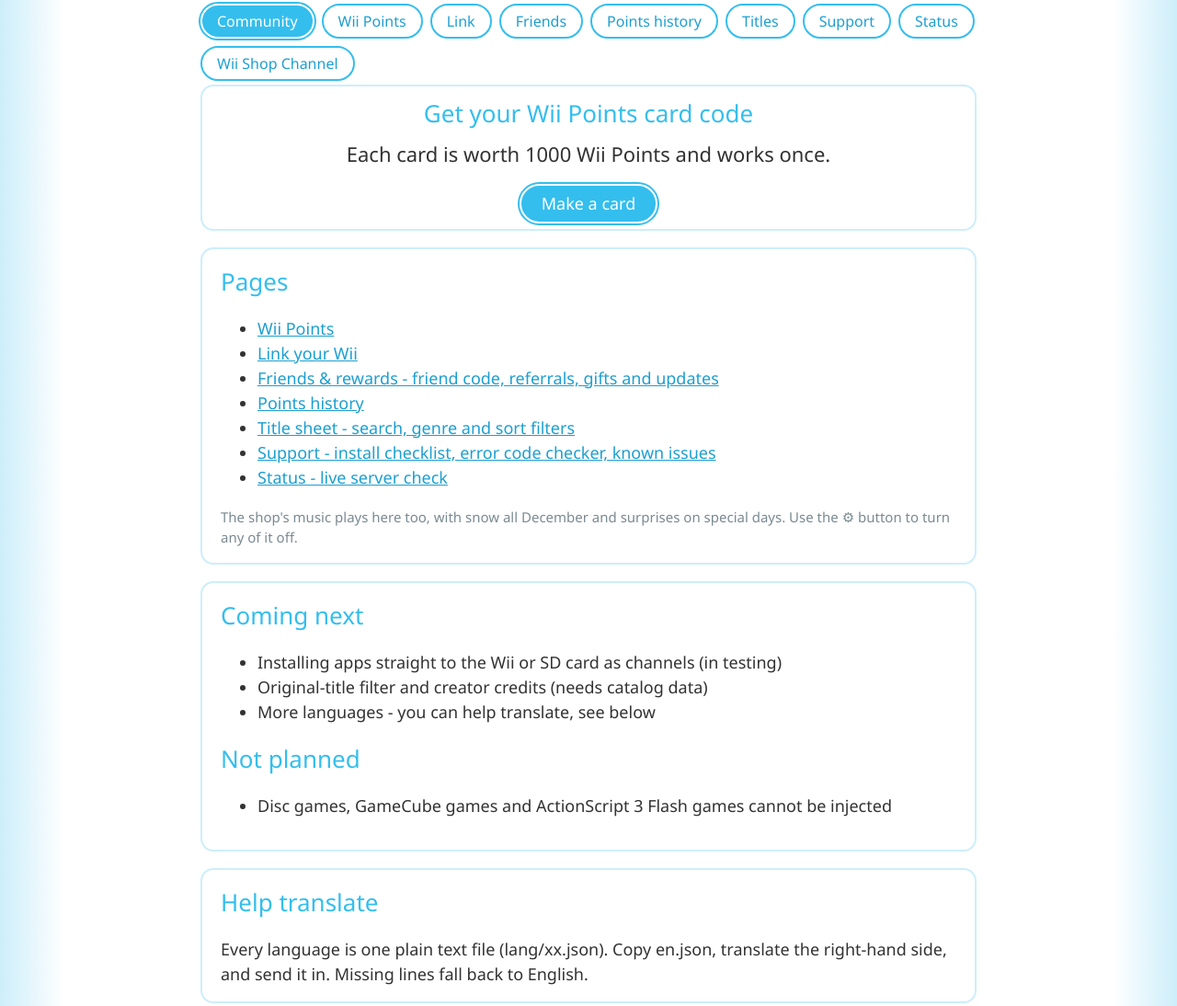
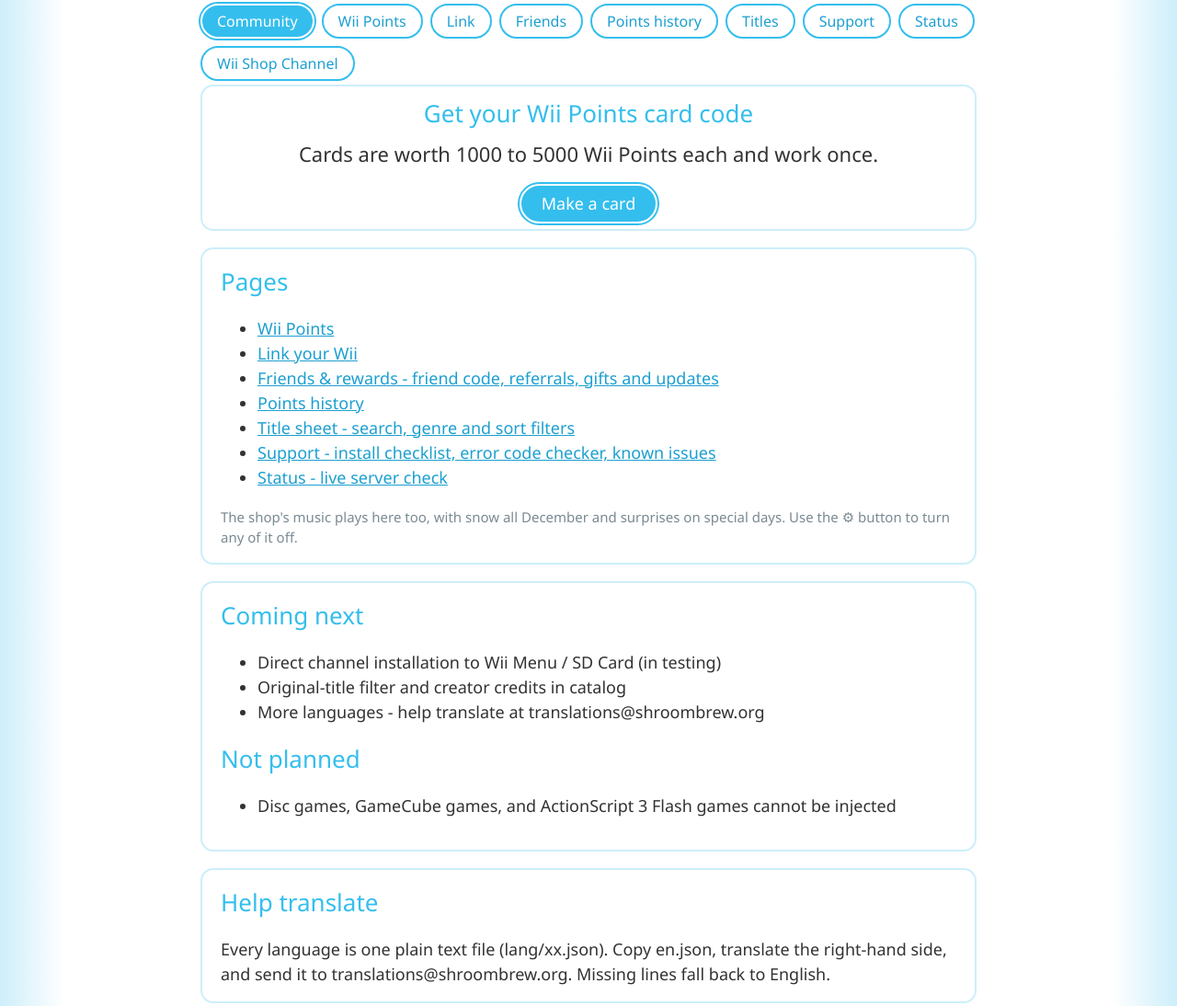
Before and after one commit to Markthegamer108/shroombrew, a plain HTML site: page index.html in a window 1280 px wide. Shown: the part 100-1194 px from the top of the page at 92% size. Drawn offline with Linux system fonts and the light colour scheme; a web font is replaced by a local one.

Commit message:
Update community site: k_p/k_pick fix, translation email, coming next/not planned

```diff
--- a/index.html
+++ b/index.html
@@ -15,7 +15,7 @@
 <template id="p-index">
 <div class="box hero">
   <h2 data-i18n="k_h">Get your Wii Points card code</h2>
-  <p data-i18n="k_p">Each card is worth 1000 Wii Points and works once.</p>
+  <p data-i18n="k_p">Cards are worth 1000 to 5000 Wii Points each and work once.</p>
   <a class="btn main" href="#cards" data-i18n="k_btn">Make a card</a>
 </div>
 <div class="box"><h2 data-i18n="i_pages">Pages</h2><ul>
@@ -37,7 +37,7 @@
 <template id="p-cards">
 <div class="box hero">
   <h2 data-i18n="k_h">Get your Wii Points card code</h2>
-  <p data-i18n="k_p">Pick how many Wii Points the card is worth.</p>
+  <p data-i18n="k_pick">Pick how many Wii Points the card is worth.</p>
   <p><label><span data-i18n="k_value">Value</span>:
     <select id="cardValue">
       <option value="1000">1000 Wii Points</option>
--- a/lang/en.json
+++ b/lang/en.json
@@ -13,14 +13,14 @@
 "i_status": "Status - live server check",
 "i_friends": "Friends & rewards - friend code, referrals, gifts and updates",
 "i_next": "Coming next",
-"i_next1": "Installing apps straight to the Wii or SD card as channels (in testing)",
-"i_next2": "Original-title filter and creator credits (needs catalog data)",
-"i_next3": "More languages - you can help translate, see below",
+"i_next1": "Direct channel installation to Wii Menu / SD Card (in testing)",
+"i_next2": "Original-title filter and creator credits in catalog",
+"i_next3": "More languages - help translate at translations@shroombrew.org",
 "i_np": "Not planned",
-"i_np1": "Disc games, GameCube games and ActionScript 3 Flash games cannot be injected",
+"i_np1": "Disc games, GameCube games, and ActionScript 3 Flash games cannot be injected",
 "i_season": "The shop's music plays here too, with snow all December and surprises on special days. Use the ⚙ button to turn any of it off.",
 "i_translate": "Help translate",
-"i_translate_p": "Every language is one plain text file (lang/xx.json). Copy en.json, translate the right-hand side, and send it in. Missing lines fall back to English.",
+"i_translate_p": "Every language is one plain text file (lang/xx.json). Copy en.json, translate the right-hand side, and send it to translations@shroombrew.org. Missing lines fall back to English.",
 "t_title": "Title Sheet",
 "t_search": "Search titles, publishers, descriptions...",
 "t_all_genres": "All genres",
@@ -202,7 +202,8 @@
 "l_signed_out": "All website sessions were signed out.",
 "k_title": "Wii Points Card",
 "k_h": "Get your Wii Points card code",
-"k_p": "Each card is worth 1000 Wii Points and works once.",
+"k_p": "Cards are worth 1000 to 5000 Wii Points each and work once.",
+"k_pick": "Pick how many Wii Points the card is worth.",
 "k_btn": "Make a card",
 "k_wait": "Next card in {n} s",
 "k_card": "Wii Points Card",
```
